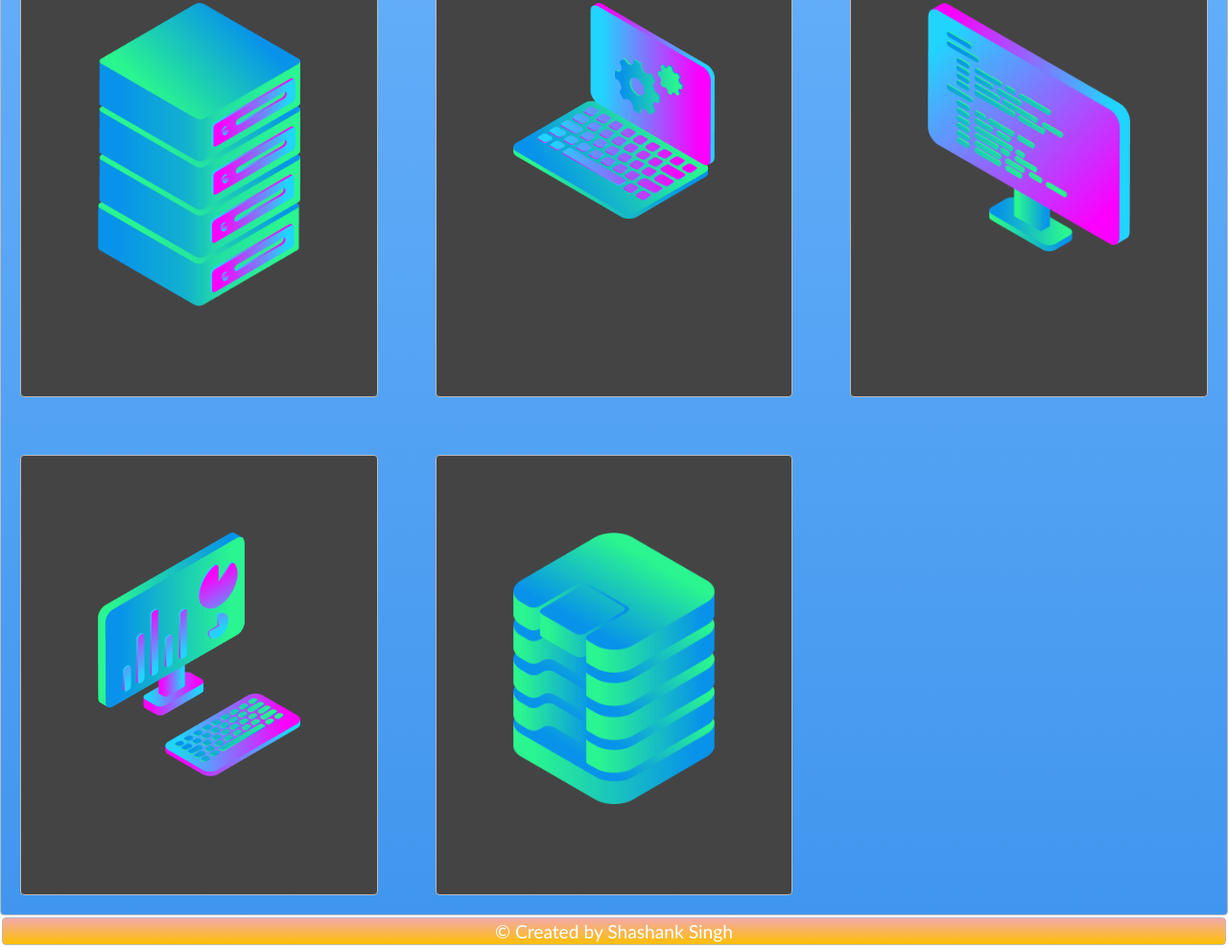
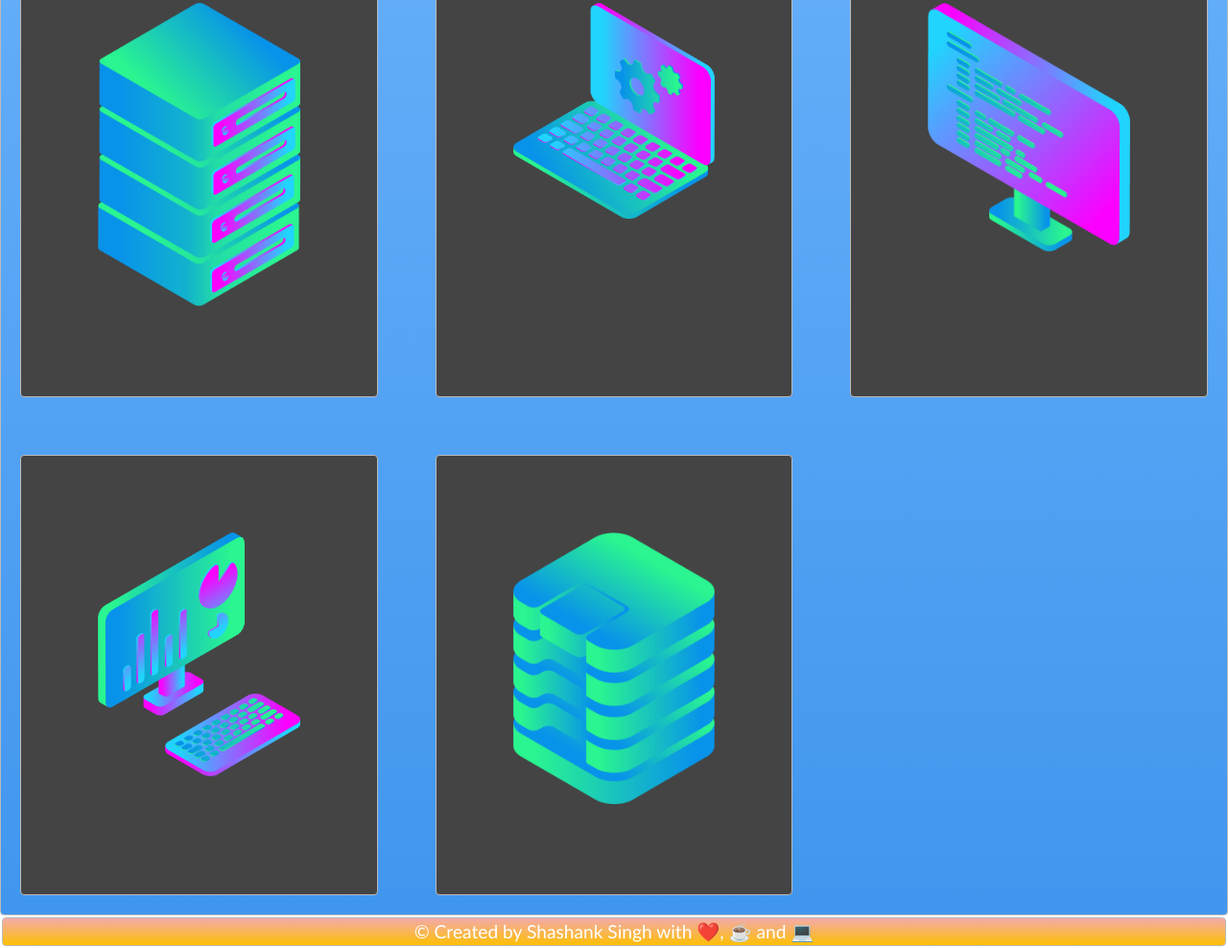
Before and after one commit to shashankcic/shashankcic.github.io, a plain HTML site: page creations/index.html in a window 1280 px wide. Shown: the part 1039-2027 px from the top of the page at 96% size. Drawn offline with Linux system fonts and the light colour scheme.

Commit message:
Update index.html

```diff
--- a/creations/index.html
+++ b/creations/index.html
@@ -24,6 +24,6 @@
   	<div class="box zone"><img src="./img/desktop_analytics_2.png"></div>
   	<div class="box zone"><img src="./img/data_storage_2_2.png"></div>
   </div>
-  <footer class="zone foot yellow">© Created by Shashank Singh</footer>
+  <footer class="zone foot yellow">© Created by Shashank Singh with ❤️, ☕ and 💻</footer>
 </body>
 </html>
```
